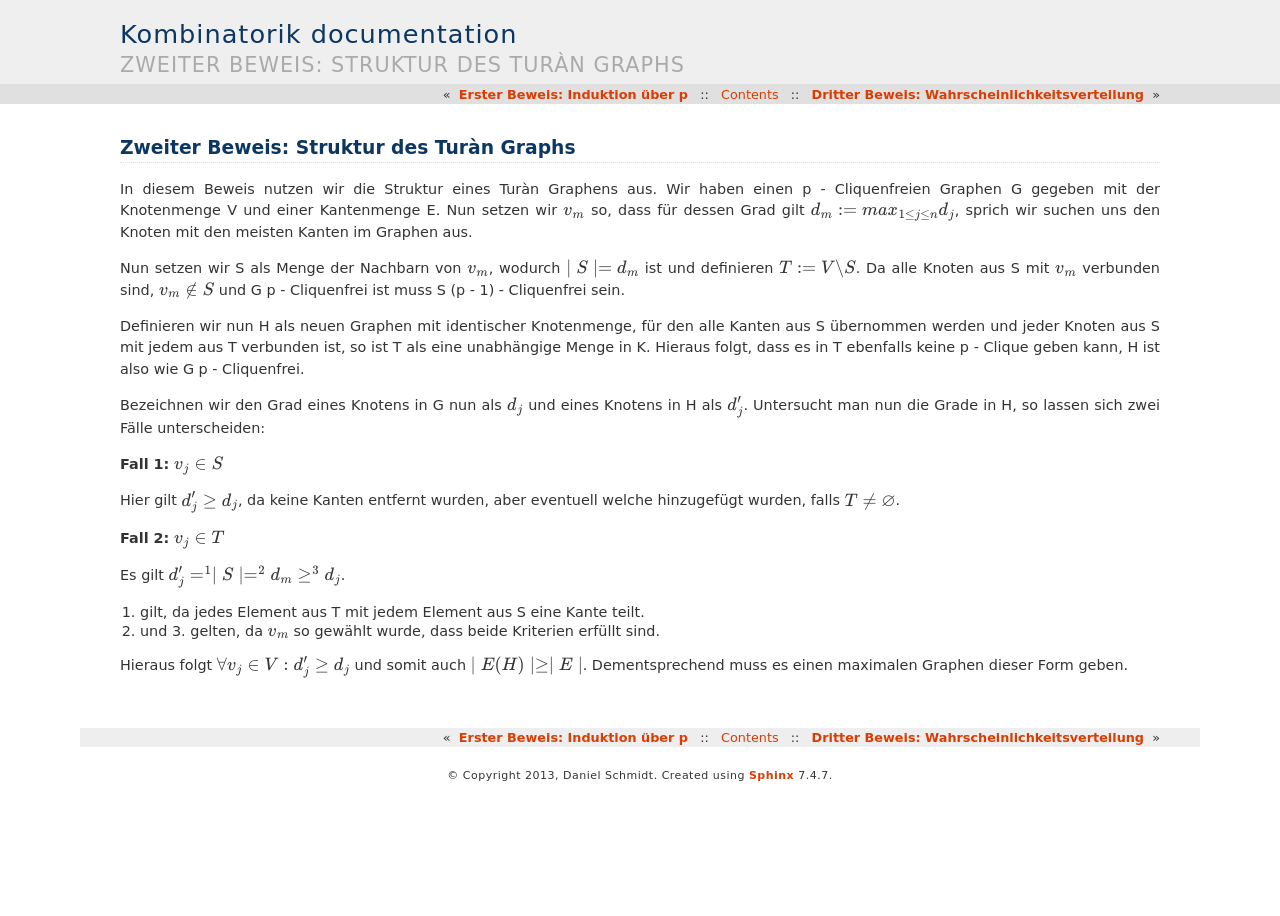
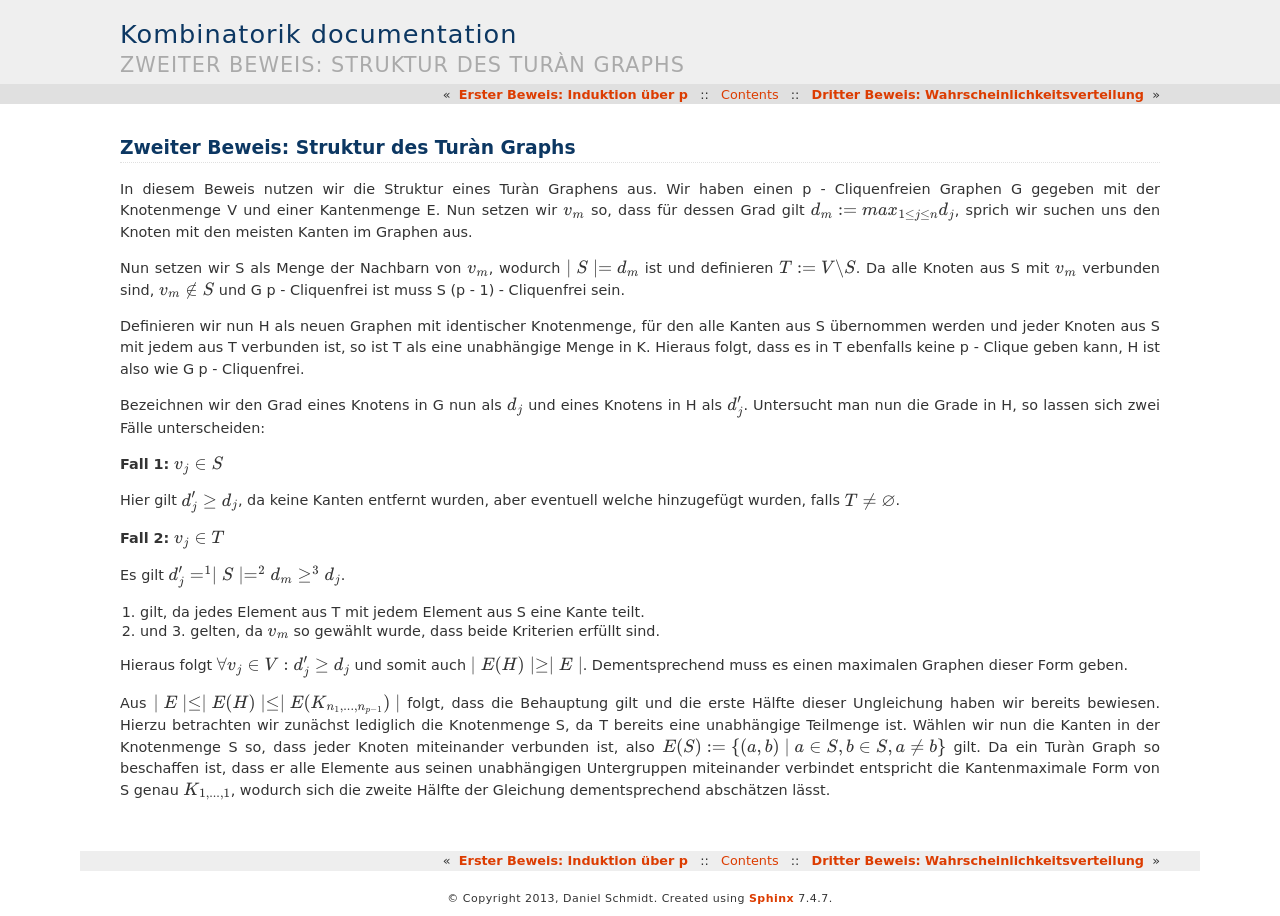
Before and after one commit to DanielMSchmidt/kombinatorik, a Sphinx documentation site: the page built from source/proof/second.rst, in a window 1280 px wide. Built offline with Sphinx 7.4.7, drawn with Linux system fonts in a browser that asks for light colours.

Commit message:
added second part of second proof

```diff
--- a/source/proof/second.rst
+++ b/source/proof/second.rst
@@ -23,3 +23,10 @@ Es gilt :math:`d'_j =^1 \mid S \mid \\ =^2 d_m \\ \ge^3 d_j`.
 (2) und 3. gelten, da :math:`v_m` so gewählt wurde, dass beide Kriterien erfüllt sind.
 
 Hieraus folgt :math:`\forall v_j \in V: d'_j \ge d_j` und somit auch :math:`\mid E(H) \mid \ge \mid E \mid`. Dementsprechend muss es einen maximalen Graphen dieser Form geben.
+
+
+.. todo: Muss ich hier darauf achten, dass K_{n_1,...,n_{p-1}} p-cliquenfrei ist?
+
+Aus :math:`\mid E \mid \le \mid E(H) \mid \le \mid E(K_{n_1,...,n_{p-1}}) \mid` folgt, dass die Behauptung gilt und die erste Hälfte dieser Ungleichung haben wir bereits bewiesen. Hierzu betrachten wir zunächst lediglich die Knotenmenge S, da T bereits eine unabhängige Teilmenge ist. Wählen wir nun die Kanten in der Knotenmenge S so, dass jeder Knoten miteinander verbunden ist, also :math:`E(S) := \{ (a,b) \mid a \in S, b \in S, a \neq b \}` gilt. Da ein Turàn Graph so beschaffen ist, dass er alle Elemente aus seinen unabhängigen Untergruppen miteinander verbindet entspricht die Kantenmaximale Form von S genau :math:`K_{1,...,1}`, wodurch sich die zweite Hälfte der Gleichung dementsprechend abschätzen lässt.
+
+.. todo: Muss ich zeigen, wieso die Behauptung hieraus folgt, bzw wieso tut sie das?
```
